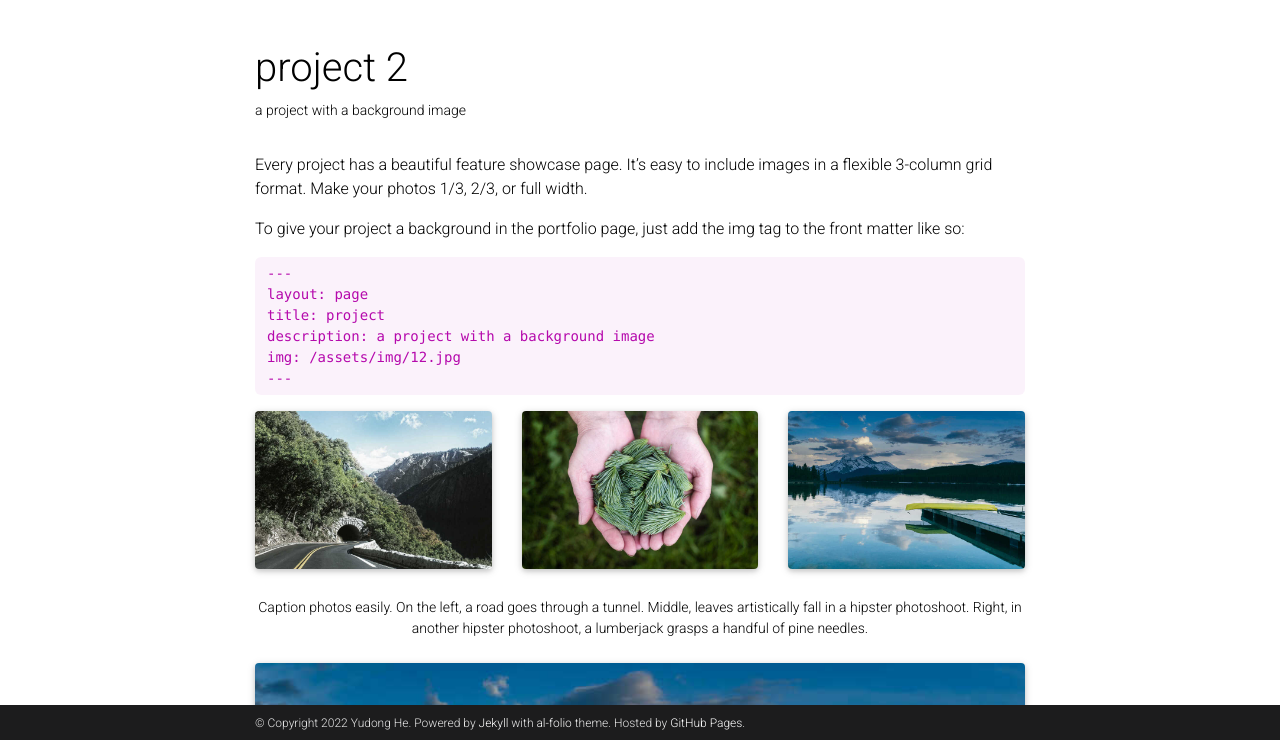
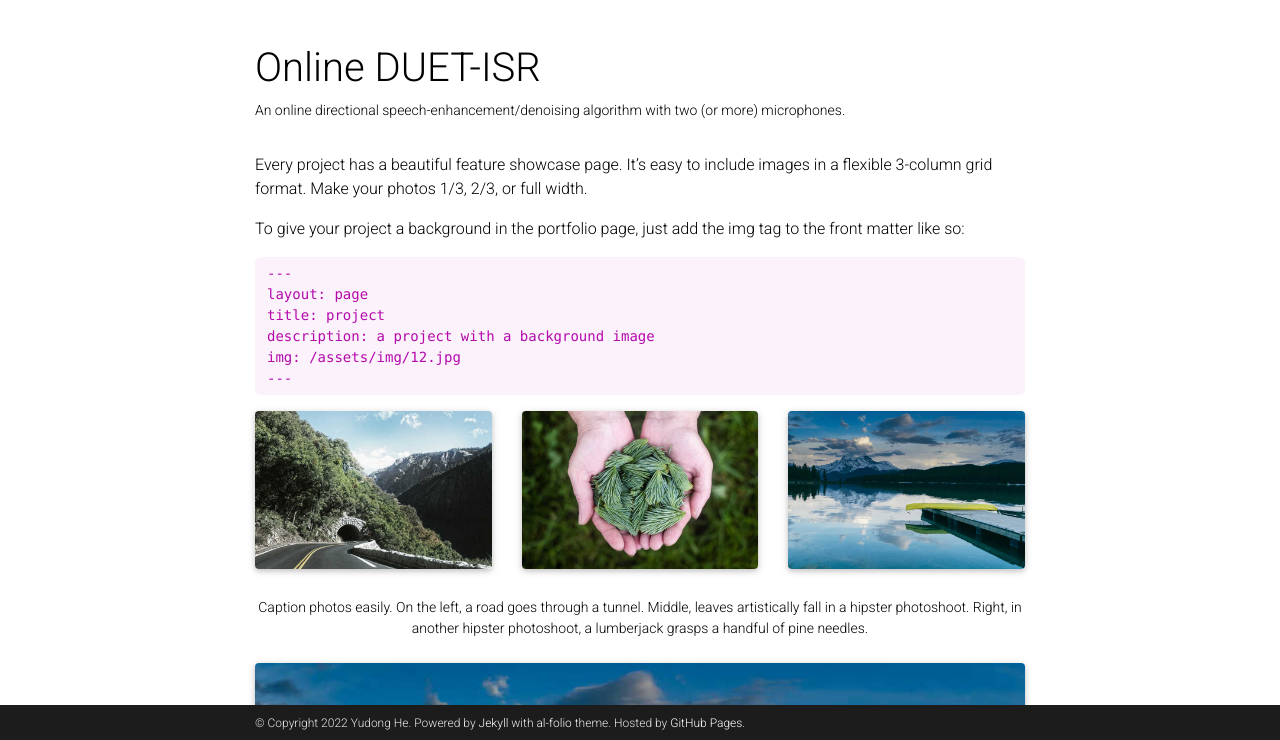
Before and after one commit to ydcnanhe/ydcnanhe.github.io, a Jekyll site: the page built from _projects/2_project.md, in a window 1280 px wide and 900 px high, cut to the strip 160-900 px from the top of the window. Built offline with Jekyll 4.4.1, drawn with Linux system fonts in a browser that asks for light colours; comment, search, counter and statistics services are not loaded; a style sheet for code colours, icons or effects is not loaded.

Commit message:
add description and cover to project 2

```diff
--- a/_projects/2_project.md
+++ b/_projects/2_project.md
@@ -1,8 +1,8 @@
 ---
 layout: page
-title: project 2
-description: a project with a background image
-img: assets/img/3.jpg
+title: Online DUET-ISR
+description: An online directional speech-enhancement/denoising algorithm with two (or more) microphones.
+img: assets/img/Online_DUET_ISR_cover.jpg
 importance: 2
 category: work
 ---
```
Also changed, not shown: assets/img/Online_DUET_ISR_cover.jpg (added), assets/img/Online_DUET_ISR_cover_2.jpg (added).
